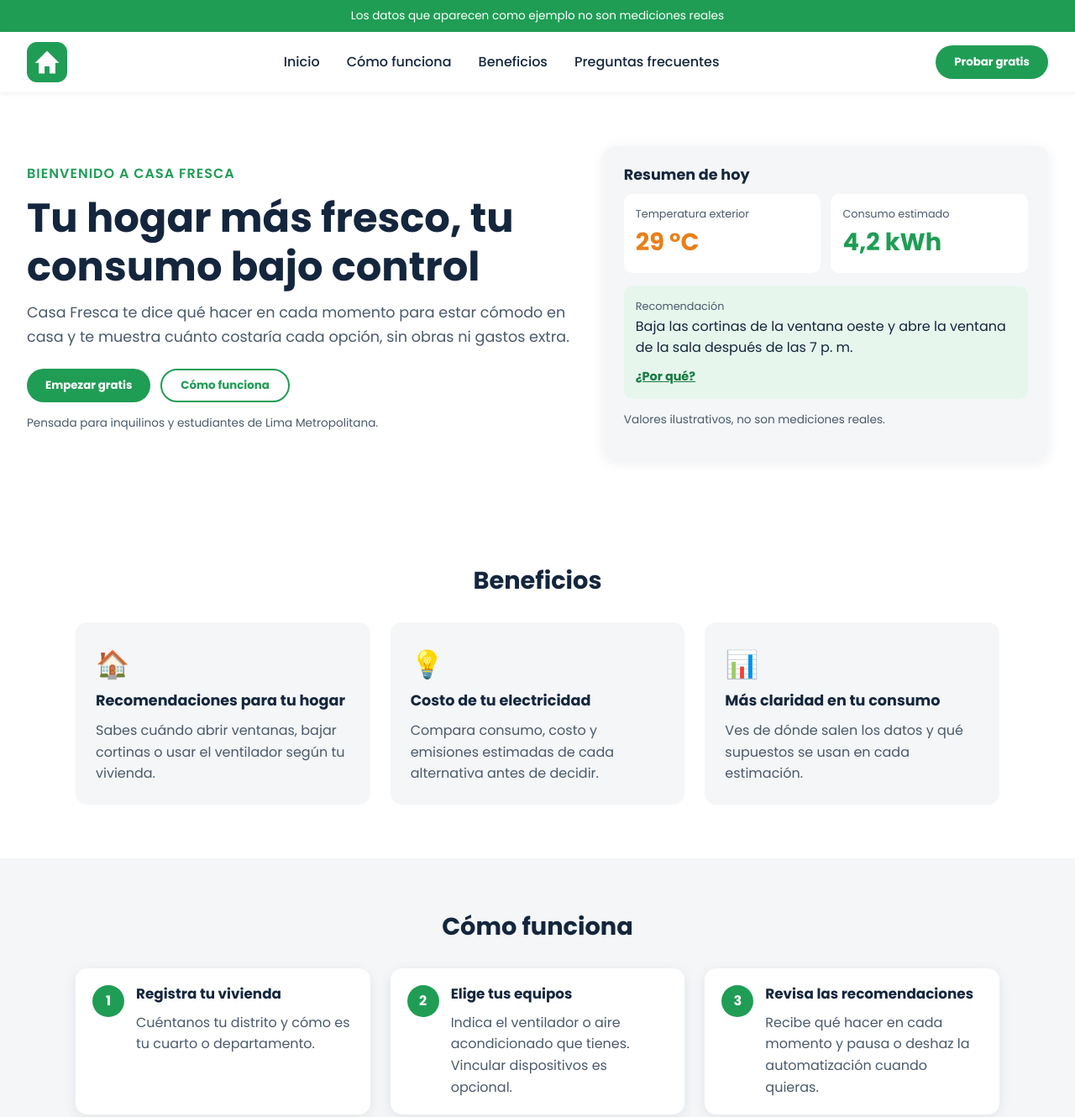
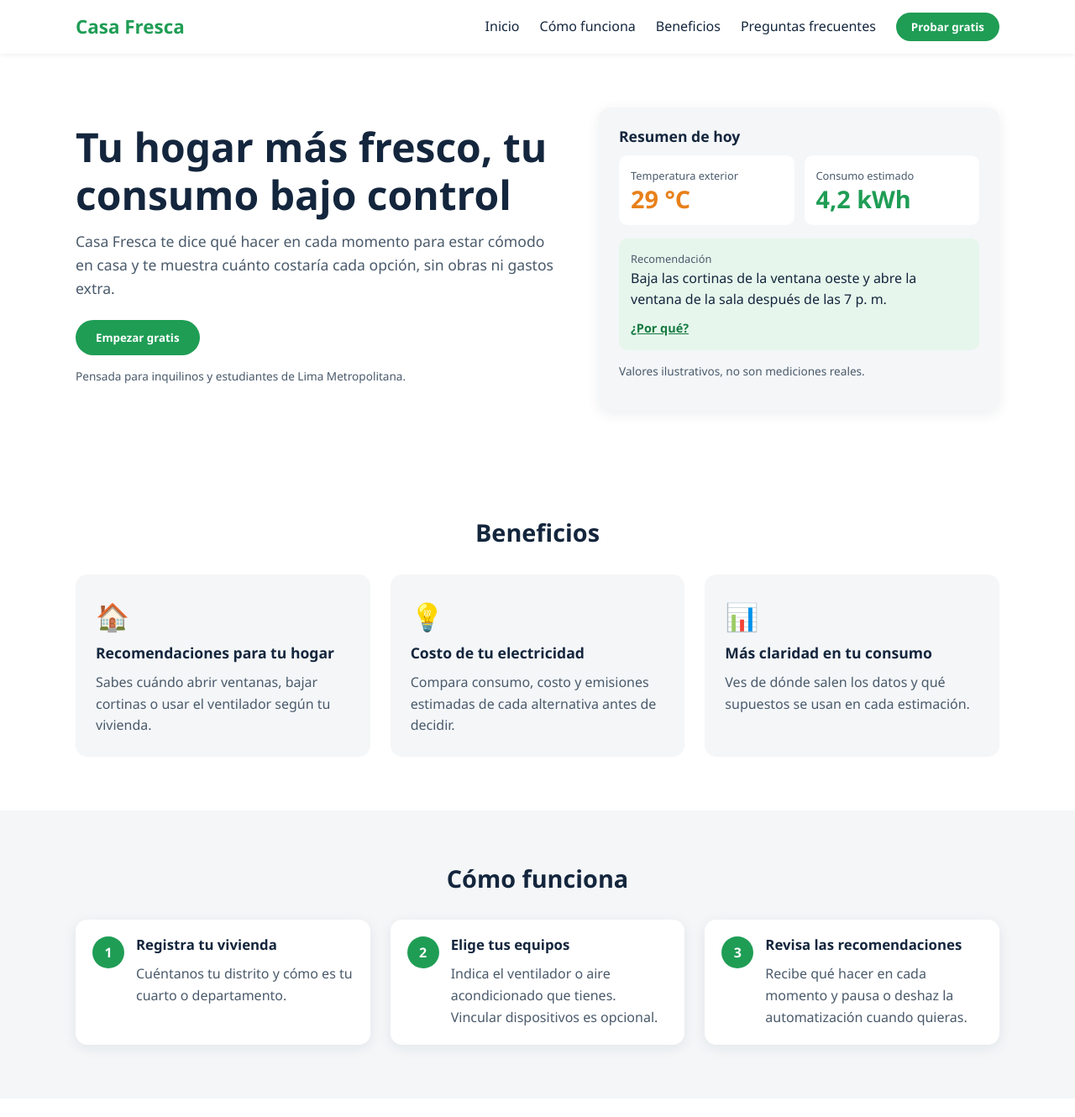
Before and after one commit to casa-fresca-upc/casa-fresca, a plain HTML site: page public/index.html in a window 1280 px wide. Shown: the top 1330 px of the page at 84% size. Drawn offline with Linux system fonts and the light colour scheme.

Commit message:
refactor(landing): HTML y CSS más simples, sin span/strong, diseño visual original

```diff
--- a/public/assets/scripts/main.js
+++ b/public/assets/scripts/main.js
@@ -1,16 +1,16 @@
 // Menú móvil
 const menuToggle = document.getElementById("menuToggle");
-const nav = document.getElementById("menu");
+const menu = document.getElementById("menu");
 
 menuToggle.addEventListener("click", function () {
-    const abierto = nav.classList.toggle("is-open");
+    const abierto = menu.classList.toggle("abierto");
     menuToggle.setAttribute("aria-expanded", abierto);
 });
 
 // Cerrar el menú al elegir una opción
-nav.querySelectorAll("a").forEach(function (enlace) {
+menu.querySelectorAll("a").forEach(function (enlace) {
     enlace.addEventListener("click", function () {
-        nav.classList.remove("is-open");
+        menu.classList.remove("abierto");
         menuToggle.setAttribute("aria-expanded", "false");
     });
 });
--- a/public/assets/styles/styles.css
+++ b/public/assets/styles/styles.css
@@ -4,27 +4,17 @@
     box-sizing: border-box;
 }
 
-:root {
-    --green: #1f9d55;
-    --green-dark: #167a41;
-    --green-light: #e6f6ec;
-    --navy: #14263d;
-    --gray: #f4f6f8;
-    --gray-text: #4a5a6b;
-    --orange: #e8801a;
-}
-
 html {
     scroll-behavior: smooth;
-    scroll-padding-top: 90px;
+    scroll-padding-top: 72px;
 }
 
 body {
-    font-family: "Poppins", sans-serif;
+    font-family: "Segoe UI", Roboto, Helvetica, Arial, sans-serif;
     font-size: 16px;
     line-height: 1.6;
-    color: var(--navy);
-    background-color: var(--gray);
+    color: #14263d;
+    background-color: #f4f6f8;
 }
 
 a {
@@ -32,38 +22,20 @@ a {
     text-decoration: none;
 }
 
-p {
-    margin-bottom: 12px;
-}
-
 h1, h2, h3 {
     line-height: 1.2;
     margin-bottom: 12px;
 }
 
-button {
-    font-family: inherit;
-    font-weight: bold;
+p {
+    margin-bottom: 12px;
 }
 
 a:focus-visible,
 button:focus-visible,
 summary:focus-visible {
-    outline: 3px solid var(--orange);
+    outline: 3px solid #e8801a;
     outline-offset: 2px;
-}
-
-/* Barra de aviso */
-#notification {
-    background-color: var(--green);
-    padding: 8px;
-    color: #ffffff;
-    text-align: center;
-    font-size: 0.85rem;
-}
-
-#notification p {
-    margin: 0;
 }
 
 /* Encabezado */
@@ -78,77 +50,70 @@ header {
     justify-content: space-between;
     align-items: center;
 
-    padding: 12px 32px;
+    min-height: 64px;
+    padding: 0 max(16px, calc((100% - 1100px) / 2));
+}
+
+.logo {
+    font-size: 1.4rem;
+    font-weight: 700;
+    color: #1f9d55;
+}
+
+header nav {
+    display: flex;
+    align-items: center;
+    gap: 24px;
 }
 
 header nav ul {
     display: flex;
-    gap: 32px;
+    gap: 24px;
     list-style: none;
     font-weight: 500;
 }
 
-header nav a:hover {
-    color: var(--green);
+header nav li a:hover {
+    color: #1f9d55;
 }
 
-.logo {
-    display: block;
-    transition: all 0.8s;
-}
-
-.logo:hover {
-    transform: scale(1.1);
-}
-
-.menu-toggle {
+#menuToggle {
     display: none;
     background: none;
     border: 0;
     font-size: 1.6rem;
     cursor: pointer;
-    color: var(--navy);
+    color: #14263d;
 }
 
 /* Botones */
-.botones {
-    display: flex;
-    gap: 12px;
-    flex-wrap: wrap;
+button {
+    font-family: inherit;
+    font-weight: 600;
 }
 
 .cta1 {
-    background-color: var(--green);
+    background-color: #1f9d55;
     color: #ffffff;
     border: 0;
-    padding: 10px 22px;
+    padding: 12px 24px;
     border-radius: 50px;
     cursor: pointer;
-}
-
-.cta2 {
-    background-color: transparent;
-    color: var(--green);
-    border: 2px solid var(--green);
-    padding: 8px 22px;
-    border-radius: 50px;
-    cursor: pointer;
+    transition: 0.3s;
 }
 
 .cta1:hover {
-    background-color: var(--green-dark);
-    transition: 0.5s;
+    background-color: #167a41;
 }
 
-.cta2:hover {
-    background-color: var(--green-light);
-    transition: 0.5s;
+header .cta1 {
+    padding: 8px 18px;
 }
 
 /* Hero */
 #hero {
     background-color: #ffffff;
-    padding: 64px 32px;
+    padding: 64px max(16px, calc((100% - 1100px) / 2));
 
     display: grid;
     grid-template-columns: 1.1fr 0.9fr;
@@ -160,90 +125,89 @@ header nav a:hover {
     font-size: clamp(2rem, 4vw, 3rem);
 }
 
-.hero-text > p:first-child {
-    color: var(--green);
-    font-weight: 600;
-    letter-spacing: 1px;
-}
-
-.hero-text > p:nth-child(3) {
+.texto > p:first-of-type {
     font-size: 1.1rem;
-    color: var(--gray-text);
+    color: #4a5a6b;
     margin-bottom: 24px;
 }
 
-.note {
+.nota {
     font-size: 0.85rem;
-    color: var(--gray-text);
+    color: #4a5a6b;
     margin-top: 14px;
 }
 
-/* Tarjeta resumen */
-.summary {
-    background-color: var(--gray);
+/* Tarjeta de resumen */
+.resumen {
+    background-color: #f4f6f8;
     border-radius: 14px;
     padding: 24px;
     box-shadow: 0 4px 16px rgba(20, 38, 61, 0.08);
 }
 
-.summary h2 {
+.resumen h2 {
     font-size: 1.1rem;
 }
 
-.summary-row {
+.datos {
     display: grid;
     grid-template-columns: 1fr 1fr;
     gap: 12px;
     margin-bottom: 16px;
 }
 
-.summary-row > div {
+.datos div {
     background-color: #ffffff;
     border-radius: 10px;
     padding: 14px;
 }
 
-.label {
-    display: block;
-    font-size: 0.8rem;
-    color: var(--gray-text);
+.datos h3 {
+    font-size: 1.8rem;
+    margin: 0;
 }
 
-.value {
-    font-size: 1.8rem;
+.etiqueta {
+    font-size: 0.8rem;
+    color: #4a5a6b;
+    margin-bottom: 0;
 }
 
-.orange {
-    color: var(--orange);
+.naranja {
+    color: #e8801a;
 }
 
-.green {
-    color: var(--green);
+.verde {
+    color: #1f9d55;
 }
 
-.tip {
-    background-color: var(--green-light);
+.consejo {
+    background-color: #e6f6ec;
     border-radius: 10px;
     padding: 14px;
 }
 
-.tip p {
+.consejo p {
     margin-bottom: 8px;
 }
 
-.link-btn {
+.consejo .etiqueta {
+    margin-bottom: 0;
+}
+
+.consejo button {
     background: none;
     border: 0;
-    color: var(--green-dark);
+    color: #167a41;
     text-decoration: underline;
     cursor: pointer;
     font-size: 0.9rem;
 }
 
-.why {
+#whyText {
     margin-top: 8px;
     font-size: 0.9rem;
-    color: var(--gray-text);
+    color: #4a5a6b;
 }
 
 /* Secciones */
@@ -251,7 +215,7 @@ header nav a:hover {
 #how,
 #segments,
 #faq {
-    padding: 64px 32px;
+    padding: 64px max(16px, calc((100% - 1100px) / 2));
 }
 
 #benefits,
@@ -272,28 +236,21 @@ header nav a:hover {
     display: grid;
     grid-template-columns: repeat(3, 1fr);
     gap: 24px;
-    max-width: 1100px;
-    margin: 0 auto;
 }
 
-.cards.two {
+.dos {
     grid-template-columns: repeat(2, 1fr);
 }
 
 .card {
-    background-color: var(--gray);
+    background-color: #f4f6f8;
     border-radius: 14px;
     padding: 24px;
-    transition: transform 0.3s;
+    transition: transform 0.2s;
 }
 
 .card:hover {
     transform: translateY(-4px);
-}
-
-.icon {
-    font-size: 2rem;
-    margin-bottom: 8px;
 }
 
 .card h3 {
@@ -301,47 +258,56 @@ header nav a:hover {
 }
 
 .card p {
-    color: var(--gray-text);
+    color: #4a5a6b;
     margin: 0;
 }
 
-/* Pasos */
-.steps {
+.card .icono {
+    font-size: 2rem;
+    margin-bottom: 8px;
+}
+
+/* Cómo funciona */
+#how ol {
     list-style: none;
+    counter-reset: paso;
     display: grid;
     grid-template-columns: repeat(3, 1fr);
     gap: 24px;
-    max-width: 1100px;
-    margin: 0 auto;
 }
 
-.steps li {
-    display: flex;
-    gap: 14px;
+#how li {
+    counter-increment: paso;
+    display: grid;
+    grid-template-columns: 38px 1fr;
+    column-gap: 14px;
+    align-content: start;
     background-color: #ffffff;
     border-radius: 14px;
     padding: 20px;
     box-shadow: 0 4px 16px rgba(20, 38, 61, 0.08);
 }
 
-.num {
-    flex: 0 0 38px;
+#how li::before {
+    content: counter(paso);
+    grid-row: 1 / span 2;
+    width: 38px;
     height: 38px;
     border-radius: 50%;
-    background-color: var(--green);
+    background-color: #1f9d55;
     color: #ffffff;
     display: grid;
     place-items: center;
     font-weight: 700;
 }
 
-.steps h3 {
+#how h3 {
     font-size: 1.05rem;
 }
 
-.steps p {
+#how p {
+    color: #4a5a6b;
     margin: 0;
-    color: var(--gray-text);
 }
 
 /* Preguntas frecuentes */
@@ -361,22 +327,25 @@ header nav a:hover {
 
 #faq details p {
     margin: 10px 0 0;
-    color: var(--gray-text);
+    color: #4a5a6b;
 }
 
 /* Pie de página */
 footer {
-    background-color: var(--navy);
+    background-color: #14263d;
     color: #ffffff;
-    padding: 32px;
-}
+    padding: 32px max(16px, calc((100% - 1100px) / 2));
 
-.footer-top {
     display: flex;
     flex-wrap: wrap;
     justify-content: space-between;
     align-items: center;
     gap: 12px;
+}
+
+footer h3 {
+    font-size: 1rem;
+    margin: 0;
 }
 
 footer ul {
@@ -385,66 +354,67 @@ footer ul {
     list-style: none;
 }
 
-footer a:hover {
+footer li a {
+    opacity: 0.85;
+}
+
+footer li a:hover {
+    opacity: 1;
     text-decoration: underline;
 }
 
-footer > p {
-    margin: 12px 0 0;
+footer p {
+    width: 100%;
+    margin: 8px 0 0;
     font-size: 0.85rem;
     opacity: 0.7;
 }
 
-/* Responsive: una sola columna en móvil */
+/* Móvil: una sola columna */
 @media (max-width: 800px) {
     header {
-        padding: 12px 16px;
         flex-wrap: wrap;
     }
 
-    .menu-toggle {
+    #menuToggle {
         display: block;
-    }
-
-    header .botones {
-        display: none;
     }
 
     header nav {
         display: none;
         width: 100%;
-        order: 3;
-        padding-top: 12px;
+        flex-direction: column;
+        align-items: flex-start;
+        gap: 14px;
+        padding: 16px 0;
     }
 
-    header nav.is-open {
-        display: block;
+    header nav.abierto {
+        display: flex;
     }
 
     header nav ul {
         flex-direction: column;
-        gap: 12px;
+        gap: 14px;
     }
 
     #hero {
         grid-template-columns: 1fr;
-        padding: 40px 16px;
+        padding-top: 40px;
+        padding-bottom: 40px;
     }
 
     #benefits,
     #how,
     #segments,
     #faq {
-        padding: 40px 16px;
+        padding-top: 40px;
+        padding-bottom: 40px;
     }
 
     .cards,
-    .cards.two,
-    .steps {
+    .dos,
+    #how ol {
         grid-template-columns: 1fr;
     }
-
-    footer {
-        padding: 24px 16px;
-    }
 }
--- a/public/index.html
+++ b/public/index.html
@@ -3,26 +3,19 @@
 <head>
     <meta charset="UTF-8">
     <meta name="viewport" content="width=device-width, initial-scale=1.0">
-    <title>Casa Fresca</title>
+    <title>Casa Fresca | Tu hogar más fresco, tu consumo bajo control</title>
     <meta name="description" content="Casa Fresca te ayuda a mantener tu hogar fresco en Lima y a entender cuánto consumes de electricidad.">
     <link rel="shortcut icon" href="favicon.ico" type="image/x-icon">
     <link rel="stylesheet" href="assets/styles/styles.css">
-    <link rel="preconnect" href="https://fonts.googleapis.com">
-    <link rel="preconnect" href="https://fonts.gstatic.com" crossorigin>
-    <link href="https://fonts.googleapis.com/css2?family=Poppins:wght@400;500;600;700&display=swap" rel="stylesheet">
     <script src="assets/scripts/main.js" defer></script>
 </head>
 
 <body>
 
-    <section id="notification">
-        <p>Los datos que aparecen como ejemplo no son mediciones reales</p>
-    </section>
+    <header>
+        <a class="logo" href="#hero">Casa Fresca</a>
 
-    <header>
-        <a href="#hero"><img class="logo" src="assets/images/logo.png" width="48" alt="Logo de Casa Fresca"></a>
-
-        <button id="menuToggle" class="menu-toggle" aria-label="Abrir menú" aria-expanded="false" aria-controls="menu">☰</button>
+        <button id="menuToggle" aria-label="Abrir menú" aria-expanded="false" aria-controls="menu">☰</button>
 
         <nav id="menu">
             <ul>
@@ -31,106 +24,90 @@
                 <li><a href="#benefits">Beneficios</a></li>
                 <li><a href="#faq">Preguntas frecuentes</a></li>
             </ul>
+            <button class="cta1">Probar gratis</button>
         </nav>
-
-        <div class="botones">
-            <button class="cta1">Probar gratis</button>
-        </div>
     </header>
 
     <section id="hero">
-        <div class="hero-text">
-            <p>BIENVENIDO A CASA FRESCA</p>
+        <div class="texto">
             <h1>Tu hogar más fresco, tu consumo bajo control</h1>
             <p>Casa Fresca te dice qué hacer en cada momento para estar cómodo en casa y te muestra cuánto costaría cada opción, sin obras ni gastos extra.</p>
-            <div class="botones">
             <button class="cta1">Empezar gratis</button>
-                <a href="#how"><button class="cta2">Cómo funciona</button></a>
-            </div>
-            <p class="note">Pensada para inquilinos y estudiantes de Lima Metropolitana.</p>
+            <p class="nota">Pensada para inquilinos y estudiantes de Lima Metropolitana.</p>
         </div>
 
-        <article class="summary" aria-label="Ejemplo de resumen del hogar">
+        <div class="resumen">
             <h2>Resumen de hoy</h2>
-            <div class="summary-row">
+            <div class="datos">
                 <div>
-                    <span class="label">Temperatura exterior</span>
-                    <strong class="value orange">29 °C</strong>
+                    <p class="etiqueta">Temperatura exterior</p>
+                    <h3 class="naranja">29 °C</h3>
                 </div>
                 <div>
-                    <span class="label">Consumo estimado</span>
-                    <strong class="value green">4,2 kWh</strong>
+                    <p class="etiqueta">Consumo estimado</p>
+                    <h3 class="verde">4,2 kWh</h3>
                 </div>
             </div>
-            <div class="tip">
-                <span class="label">Recomendación</span>
+            <div class="consejo">
+                <p class="etiqueta">Recomendación</p>
                 <p>Baja las cortinas de la ventana oeste y abre la ventana de la sala después de las 7 p. m.</p>
-                <button id="whyBtn" class="link-btn" aria-expanded="false" aria-controls="whyText">¿Por qué?</button>
-                <p id="whyText" class="why" hidden>Estimación basada en la temperatura exterior y en los datos que ingresas de tu vivienda. Es un ejemplo.</p>
+                <button id="whyBtn" aria-expanded="false" aria-controls="whyText">¿Por qué?</button>
+                <p id="whyText" hidden>Estimación basada en la temperatura exterior y en los datos que ingresas de tu vivienda. Es un ejemplo.</p>
             </div>
-            <p class="note">Valores ilustrativos, no son mediciones reales.</p>
-        </article>
+            <p class="nota">Valores ilustrativos, no son mediciones reales.</p>
+        </div>
     </section>
 
     <section id="benefits">
         <h2>Beneficios</h2>
         <div class="cards">
-            <article class="card">
-                <div class="icon" aria-hidden="true">🏠</div>
+            <div class="card">
+                <p class="icono">🏠</p>
                 <h3>Recomendaciones para tu hogar</h3>
                 <p>Sabes cuándo abrir ventanas, bajar cortinas o usar el ventilador según tu vivienda.</p>
-            </article>
-            <article class="card">
-                <div class="icon" aria-hidden="true">💡</div>
+            </div>
+            <div class="card">
+                <p class="icono">💡</p>
                 <h3>Costo de tu electricidad</h3>
                 <p>Compara consumo, costo y emisiones estimadas de cada alternativa antes de decidir.</p>
-            </article>
-            <article class="card">
-                <div class="icon" aria-hidden="true">📊</div>
+            </div>
+            <div class="card">
+                <p class="icono">📊</p>
                 <h3>Más claridad en tu consumo</h3>
                 <p>Ves de dónde salen los datos y qué supuestos se usan en cada estimación.</p>
-            </article>
+            </div>
         </div>
     </section>
 
     <section id="how">
         <h2>Cómo funciona</h2>
-        <ol class="steps">
+        <ol>
             <li>
-                <span class="num">1</span>
-                <div>
                 <h3>Registra tu vivienda</h3>
                 <p>Cuéntanos tu distrito y cómo es tu cuarto o departamento.</p>
-                </div>
             </li>
             <li>
-                <span class="num">2</span>
-                <div>
                 <h3>Elige tus equipos</h3>
                 <p>Indica el ventilador o aire acondicionado que tienes. Vincular dispositivos es opcional.</p>
-                </div>
             </li>
             <li>
-                <span class="num">3</span>
-                <div>
                 <h3>Revisa las recomendaciones</h3>
                 <p>Recibe qué hacer en cada momento y pausa o deshaz la automatización cuando quieras.</p>
-                </div>
             </li>
         </ol>
     </section>
 
     <section id="segments">
         <h2>¿Para quién es?</h2>
-        <div class="cards two">
-            <article class="card">
+        <div class="cards dos">
+            <div class="card">
                 <h3>Inquilinos de departamentos pequeños</h3>
                 <p>No puedes hacer obras, pero sí decidir mejor tus hábitos y ver cómo impactan en tu recibo de luz.</p>
-            </article>
-            <article class="card">
+            </div>
+            <div class="card">
                 <h3>Estudiantes que estudian desde casa</h3>
                 <p>Pasas horas en casa durante el calor y quieres estudiar cómodo sin disparar el gasto.</p>
-            </article>
+            </div>
         </div>
     </section>
 
@@ -155,14 +132,12 @@
     </section>
 
     <footer>
-        <div class="footer-top">
-            <strong>Casa Fresca</strong>
+        <h3>Casa Fresca</h3>
         <ul>
             <li><a href="#">Privacidad</a></li>
             <li><a href="#">Contacto</a></li>
             <li><a href="#">Términos de uso</a></li>
         </ul>
-        </div>
         <p>Los datos que aparecen como ejemplo no son mediciones reales.</p>
     </footer>
 
```
Also changed, not shown: public/assets/images/logo.png (deleted), 1 other file. Lines whose indentation alone changed are shown as unchanged.
